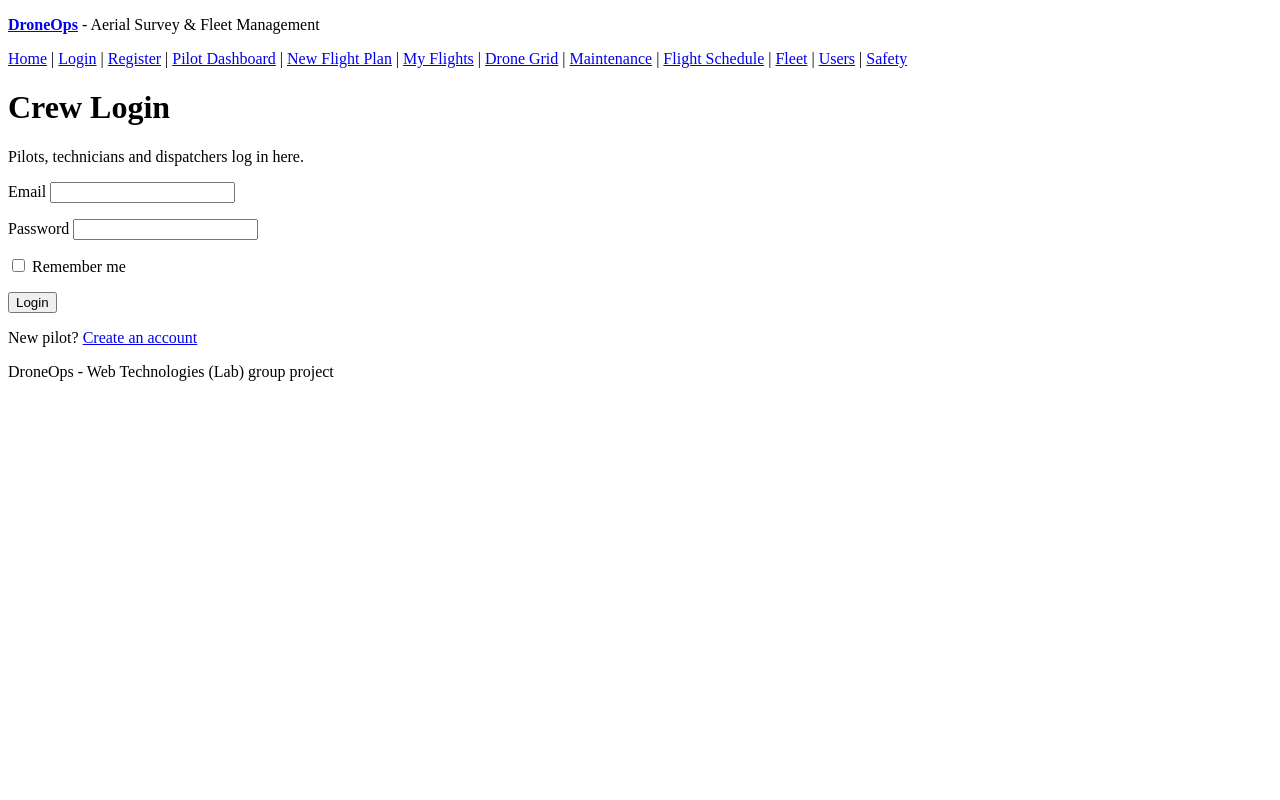
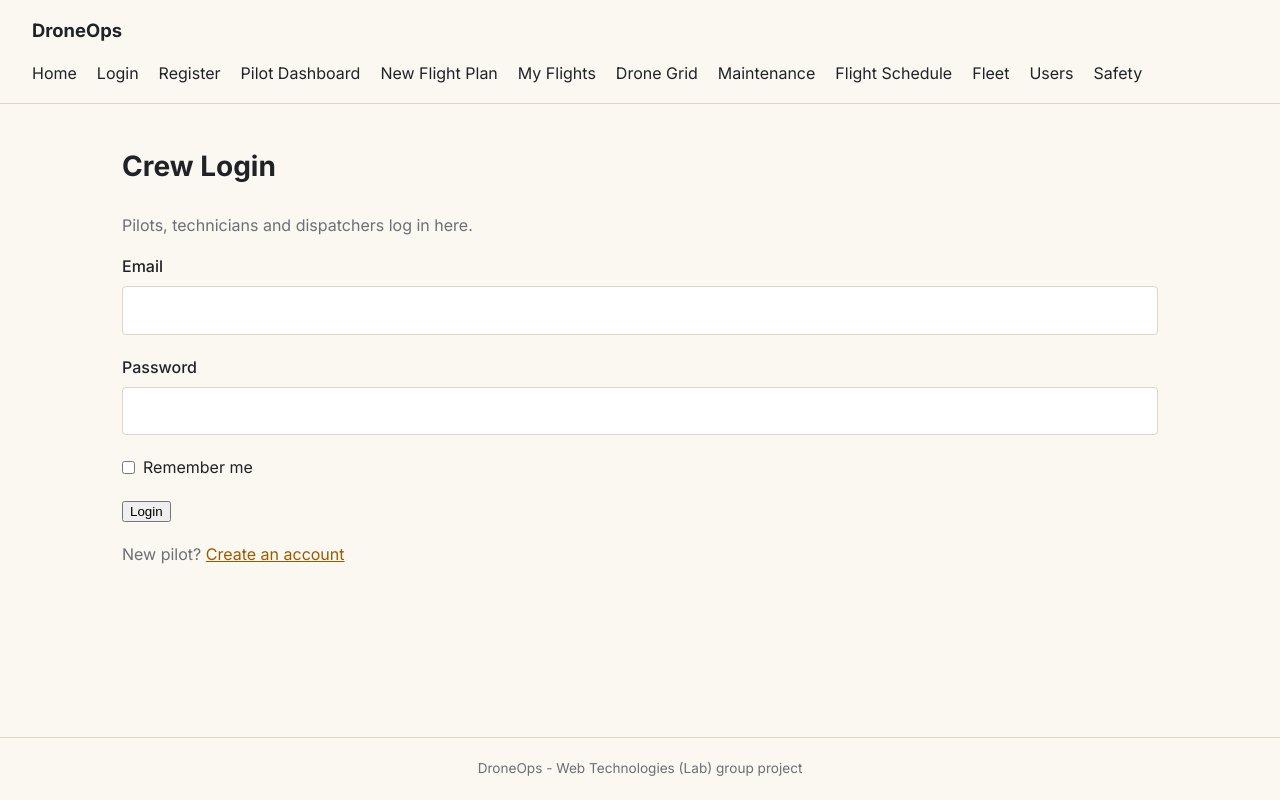
Before and after one commit to Akib-Osmani/DroneOps, a plain HTML site: page pages/auth/login.html in a window 1280 px wide. Drawn offline with Linux system fonts and the light colour scheme.

Commit message:
Sub2: apply the shared design to the login page

```diff
--- a/pages/auth/login.html
+++ b/pages/auth/login.html
@@ -4,29 +4,32 @@
     <meta charset="UTF-8">
     <meta name="viewport" content="width=device-width, initial-scale=1">
     <title>Login - DroneOps</title>
+    <link rel="preconnect" href="https://fonts.googleapis.com">
+    <link rel="stylesheet" href="https://fonts.googleapis.com/css2?family=Inter:wght@400;500;600;700&amp;family=JetBrains+Mono:wght@400;500&amp;display=swap">
+    <link rel="stylesheet" href="../../public/css/style.css">
 </head>
 <body>
-    <header>
-        <p><a href="../../index.html"><strong>DroneOps</strong></a> - Aerial Survey &amp; Fleet Management</p>
+    <header class="navbar">
+        <a href="../../index.html" class="brand">DroneOps</a>
         <nav>
-            <a href="../../index.html">Home</a> |
-            <a href="../auth/login.html">Login</a> |
-            <a href="../auth/register.html">Register</a> |
-            <a href="../auth/profile.html">Pilot Dashboard</a> |
-            <a href="../pilot/flight_request.html">New Flight Plan</a> |
-            <a href="../pilot/my_flights.html">My Flights</a> |
-            <a href="../tech/drones.html">Drone Grid</a> |
-            <a href="../tech/maintenance.html">Maintenance</a> |
-            <a href="../admin/flights.html">Flight Schedule</a> |
-            <a href="../admin/fleet.html">Fleet</a> |
-            <a href="../admin/users.html">Users</a> |
+            <a href="../../index.html">Home</a>
+            <a href="login.html">Login</a>
+            <a href="register.html">Register</a>
+            <a href="profile.html">Pilot Dashboard</a>
+            <a href="../pilot/flight_request.html">New Flight Plan</a>
+            <a href="../pilot/my_flights.html">My Flights</a>
+            <a href="../tech/drones.html">Drone Grid</a>
+            <a href="../tech/maintenance.html">Maintenance</a>
+            <a href="../admin/flights.html">Flight Schedule</a>
+            <a href="../admin/fleet.html">Fleet</a>
+            <a href="../admin/users.html">Users</a>
             <a href="../safety/dashboard.html">Safety</a>
         </nav>
     </header>
 
-    <main>
+    <main class="container">
         <h1>Crew Login</h1>
-        <p>Pilots, technicians and dispatchers log in here.</p>
+        <p class="muted">Pilots, technicians and dispatchers log in here.</p>
 
         <form action="#" method="post">
             <p>
@@ -37,19 +40,19 @@
                 <label for="password">Password</label>
                 <input type="password" id="password" name="password" required autocomplete="current-password">
             </p>
-            <p>
+            <p class="check">
                 <input type="checkbox" id="remember" name="remember" value="1">
                 <label for="remember">Remember me</label>
             </p>
-            <p>
-                <button type="submit">Login</button>
+            <p class="form-actions">
+                <button type="submit" class="btn">Login</button>
             </p>
         </form>
 
-        <p>New pilot? <a href="register.html">Create an account</a></p>
+        <p class="muted">New pilot? <a href="register.html">Create an account</a></p>
     </main>
 
-    <footer>
+    <footer class="footer">
         <p>DroneOps - Web Technologies (Lab) group project</p>
     </footer>
 </body>
```
